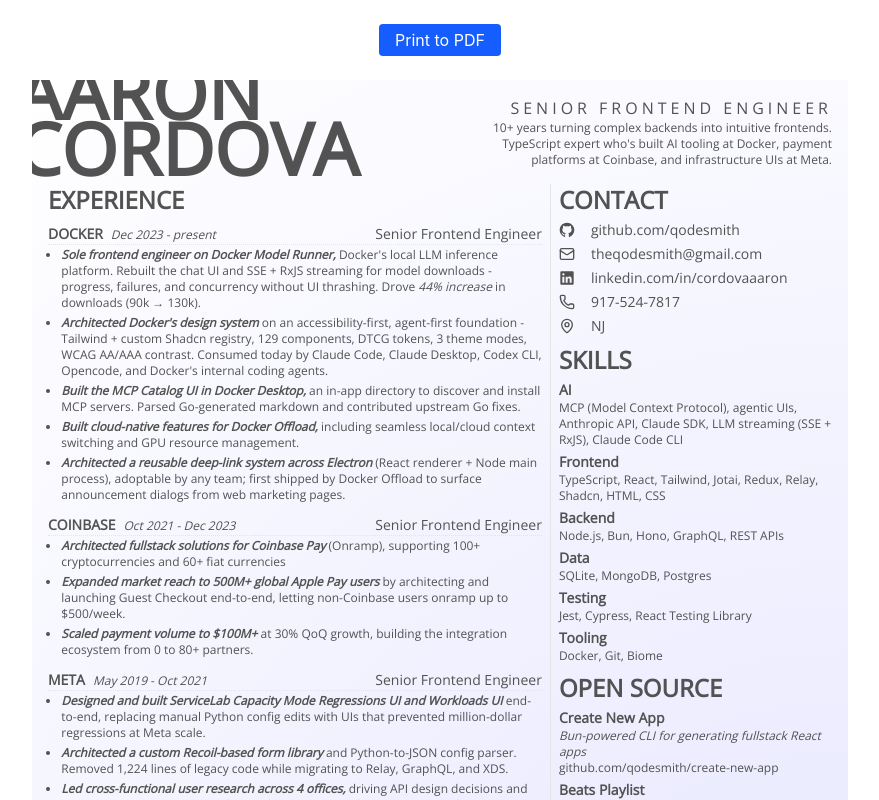
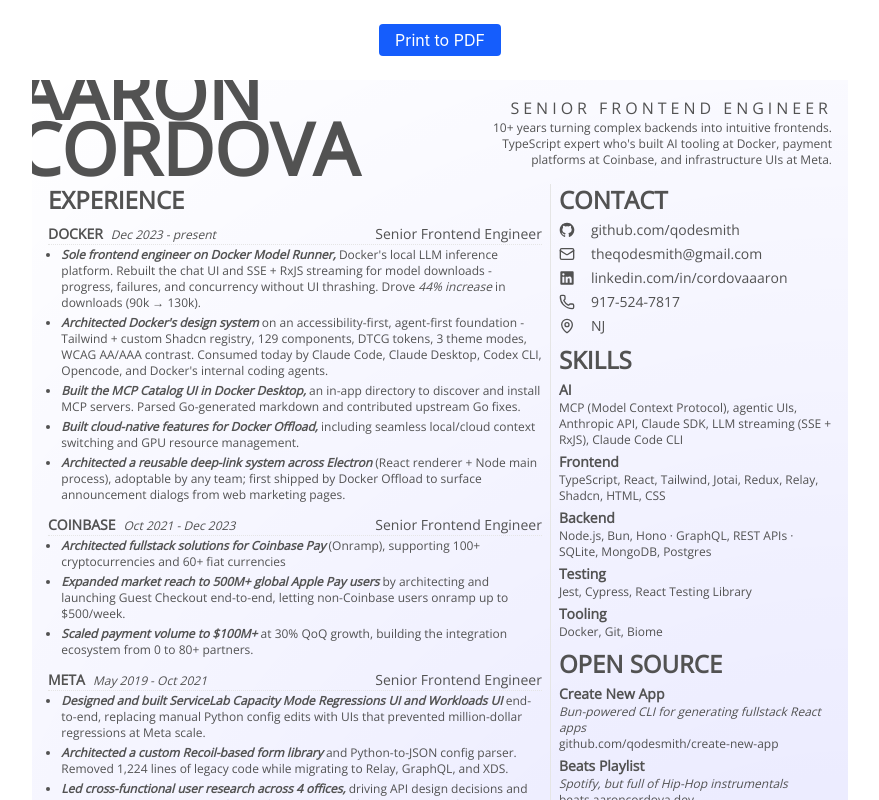
Before and after one commit to qodesmith/resume, a React (Vite) app: page / in a window 1280 px wide. Shown: the top 800 px of the page, without its empty margins (200-1079 px from the left). Built offline with nearby package versions, Linux system fonts and the light colour scheme.

Commit message:
Collapsed Data skills section into Backend

```diff
--- a/src/components/custom/SkillsSection.tsx
+++ b/src/components/custom/SkillsSection.tsx
@@ -13,9 +13,8 @@
         TypeScript, React, Tailwind, Jotai, Redux, Relay, Shadcn, HTML, CSS
       </SkillItem>
       <SkillItem title="Backend">
-        Node.js, Bun, Hono, GraphQL, REST APIs
+        Node.js, Bun, Hono · GraphQL, REST APIs · SQLite, MongoDB, Postgres
       </SkillItem>
-      <SkillItem title="Data">SQLite, MongoDB, Postgres</SkillItem>
       <SkillItem title="Testing">
         Jest, Cypress, React Testing Library
       </SkillItem>
```
